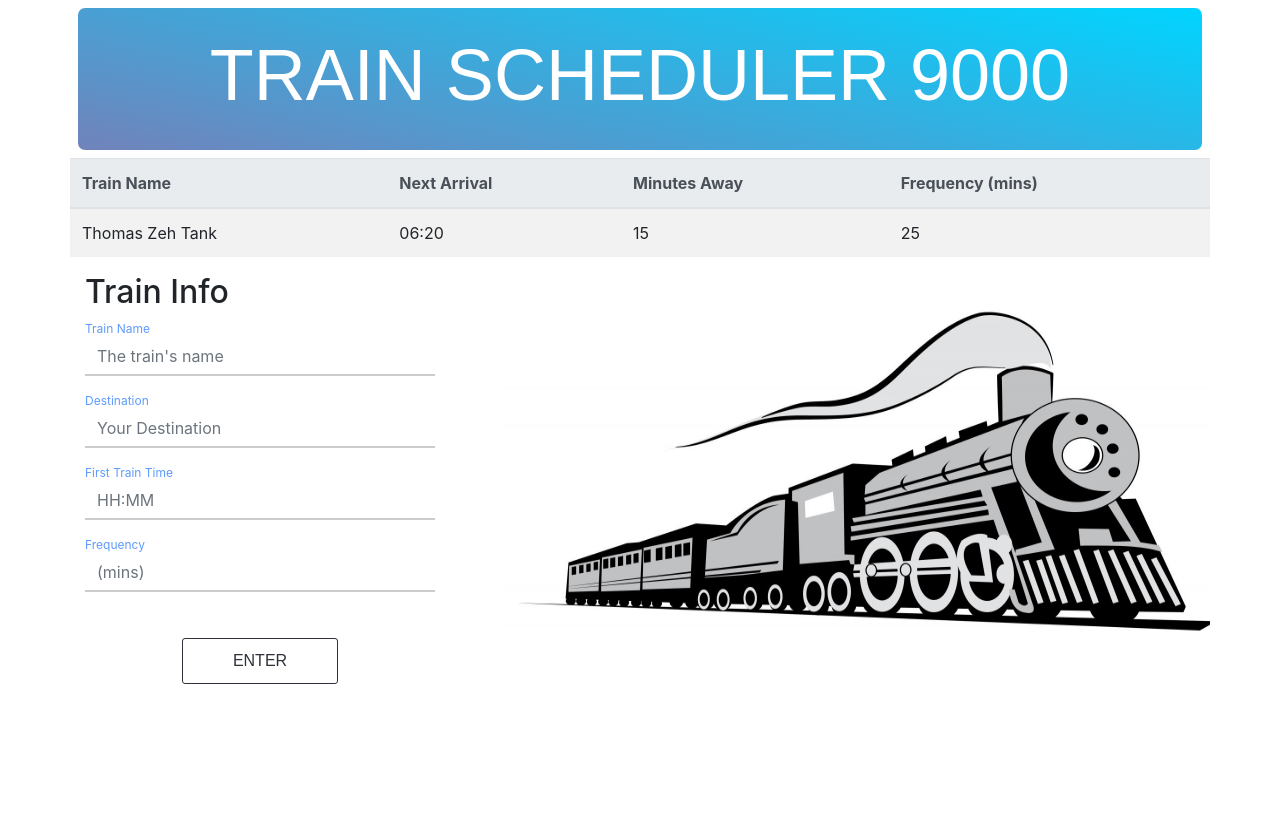
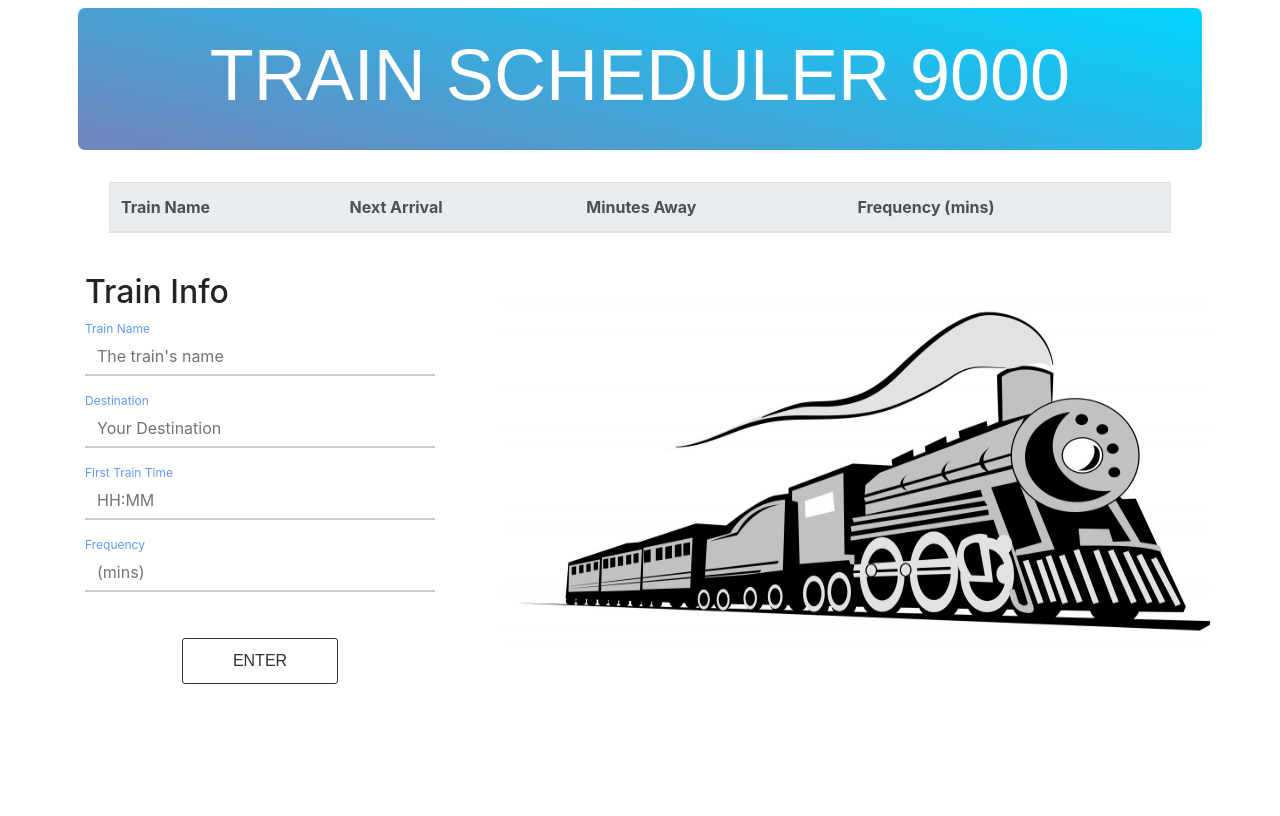
Before and after one commit to maaronhoffman/TrainScheduler, a plain HTML site: page index.html in a window 1280 px wide. Drawn offline with nearby package versions, Linux system fonts and the light colour scheme; no server answers; a web font is replaced by a local one.

Commit message:
updated m-4 and cleaned up more

```diff
--- a/index.html
+++ b/index.html
@@ -23,7 +23,7 @@
             </div>
         </div>
 
-        <div class="row">
+        <div class="row m-4">
             <table class="table table-striped">
                 <thead class="thead-light">
                   <tr>
@@ -34,12 +34,7 @@
                   </tr>
                 </thead>
                 <tbody id="train-form">
-                  <tr>
-                    <td>Thomas Zeh Tank</td>
-                    <td>06:20</td>
-                    <td>15</td>
-                    <td>25</td>
-                  </tr>
+
                 </tbody>
               </table>
         </div>
```
